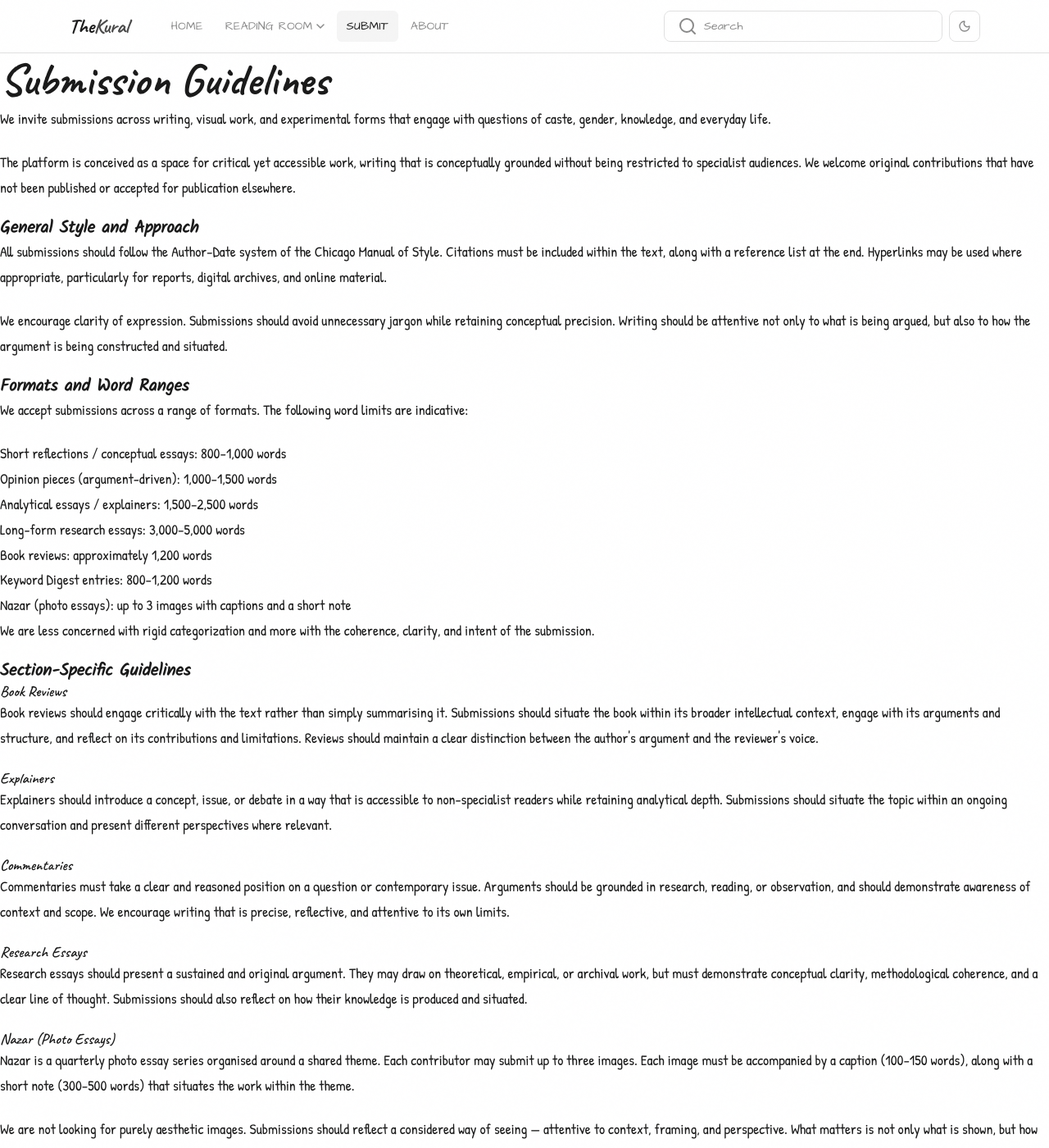
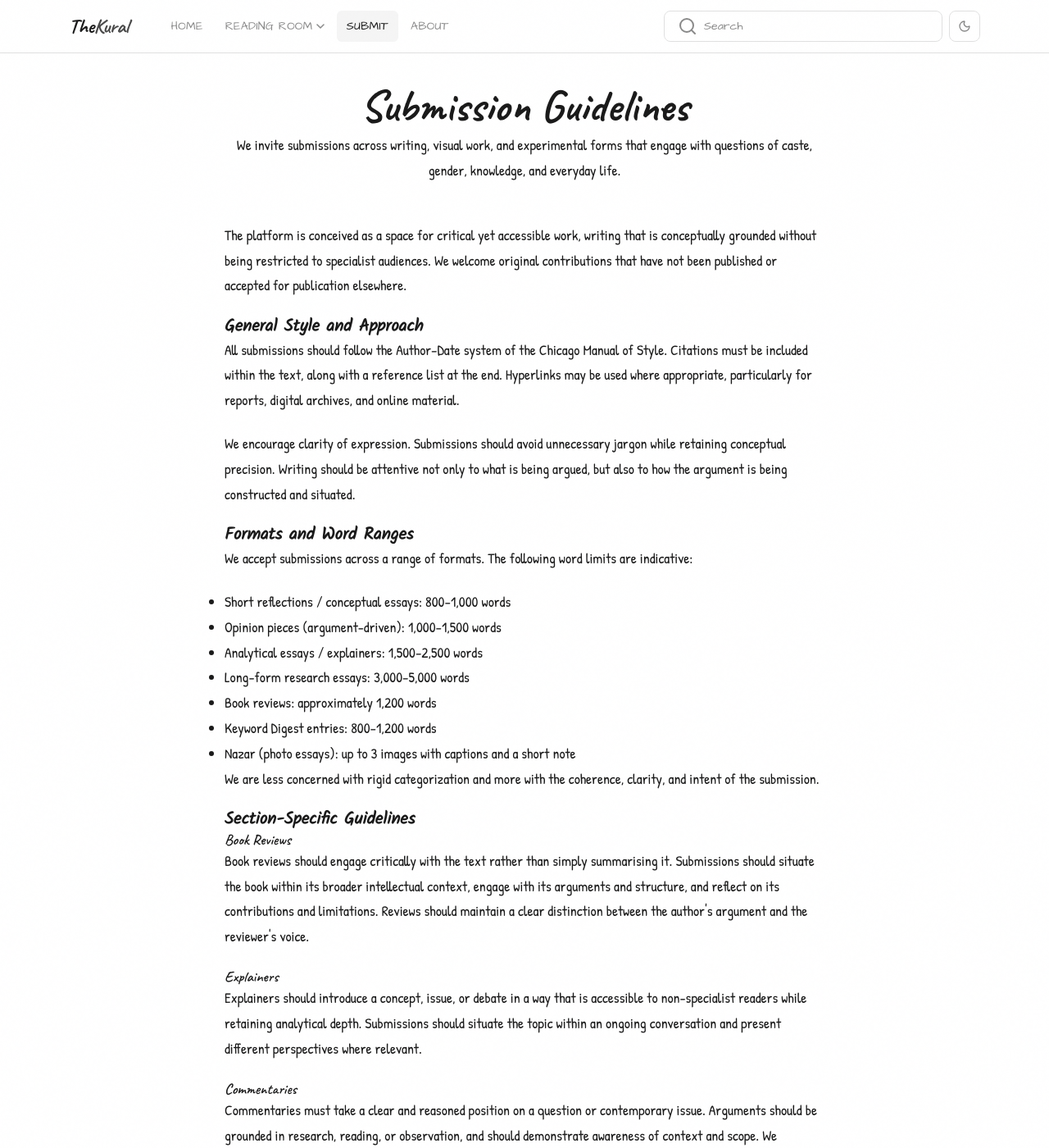
Before and after one commit to someoneonearthwholovestg/the_kural, a Jekyll site: the page built from src/submission/index.html, in a window 1280 px wide and 1400 px high. Shown: the whole window at 82% size. Built offline with Jekyll 4.4.1, drawn with Linux system fonts in a browser that asks for light colours.

Commit message:
Update index.html

```diff
--- a/src/submission/index.html
+++ b/src/submission/index.html
@@ -122,3 +122,16 @@
 
   </div>
 </div>
+
+<style>
+  .submission-page {
+    max-width: 780px;
+    margin: 0 auto;
+    padding: 2rem 1.5rem 4rem;
+  }
+
+  .page-header {
+    text-align: center;
+    margin-bottom: 3rem;
+  }
+</style>
```
